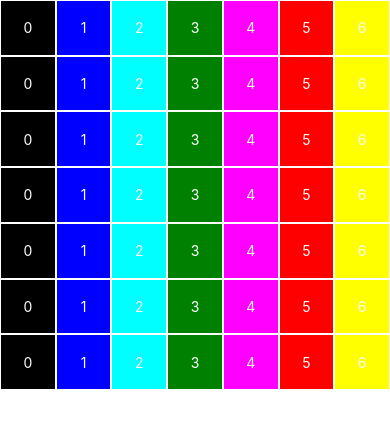
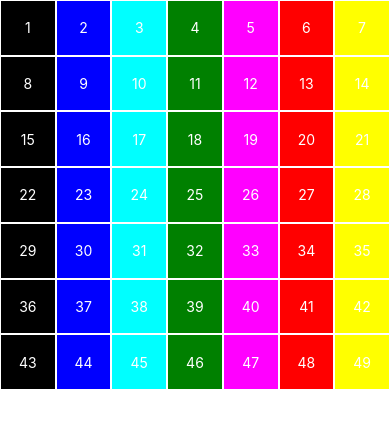
Before and after one commit to AwoyoToyin/RNGrid, a React Native app: screen / in a window 390 px wide. Shown: the top 428 px of the page. Built offline with nearby package versions, Linux system fonts and the light colour scheme.

Commit message:
Major refactoring

```diff
--- a/src/App.tsx
+++ b/src/App.tsx
@@ -6,9 +6,9 @@
  * https://github.com/emin93/react-native-template-typescript
  */
 import React, { Component } from 'react';
-import { Dimensions, ScrollView, StyleSheet, View } from 'react-native';
+import { Dimensions, ScrollView, StyleSheet } from 'react-native';
+
 import { Grid } from './components';
-
 import { Colors } from './constants';
 
 const styles = StyleSheet.create({
@@ -20,8 +20,7 @@ const styles = StyleSheet.create({
 interface Props {};
 
 interface State {
-  gridWidth: number,
-  colorSequence: Array<string>
+  gridWidth: number;
 };
 
 export default class App extends Component<Props, State> {
@@ -34,8 +33,7 @@ export default class App extends Component<Props, State> {
 
     // set the initial gridWidth in the app state
     this.state = {
-      gridWidth: 0,
-      colorSequence: Colors.sequence
+      gridWidth: 0
     }
   }
 
@@ -50,24 +48,14 @@ export default class App extends Component<Props, State> {
 
     /**
      * Re-calculate each grid size
-     * Since we're giving the grid items a margin of 2, that adds an extra width of (2 * num of rows)
+     * Since we're giving the grid items a margin of 2, that adds an extra width of (2 * num of columns)
      *
      * Subtract this extra from the current width to get the actual width we're working with
-     * Divide the result by the number of rows
+     * Divide the result by the number of columns
      */
-    const gridWidth = Math.round(width - (this.rows * 2)) / this.rows;
+    const gridWidth = Math.round(width - (this.cols * 2)) / this.cols;
     // update the gridWidth in the state for use
     this.setState({ gridWidth });
-  }
-
-  _handleGridItemClicked = (index: number) => {
-    const colorSequence = this.state.colorSequence;
-
-    if (colorSequence[index+1]) {
-      colorSequence[index] = colorSequence[index+1];
-    }
-
-    this.setState({ colorSequence })
   }
 
   render() {
@@ -78,11 +66,9 @@ export default class App extends Component<Props, State> {
       >
 
         <Grid
-          rows={7}
-          cols={7}
+          rows={this.rows}
+          cols={this.cols}
           width={this.state.gridWidth}
-          colors={this.state.colorSequence}
-          onItemClick={this._handleGridItemClicked}
         />
 
       </ScrollView>
--- a/src/components/Grid.tsx
+++ b/src/components/Grid.tsx
@@ -1,12 +1,8 @@
-import _ from 'lodash';
 import React, { Component } from 'react';
-import { StyleSheet, Text, View, Animated, TouchableOpacity } from 'react-native';
+import { StyleSheet, Text, TouchableOpacity, View } from 'react-native';
+import { Colors } from '../constants';
 
 const styles = StyleSheet.create({
-  gridColumn: {
-    flex: 1,
-    flexDirection: 'column',
-  },
   gridRow: {
     flex: 1,
     flexDirection: 'row',
@@ -24,56 +20,101 @@ const styles = StyleSheet.create({
 });
 
 interface Props {
-  rows: number,
-  cols: number,
-  width: number,
-  colors: Array<string>,
-  onItemClick: any
+  rows: number;
+  cols: number;
+  width: number;
 };
 
-const backgroundColor = (currentBgColor: string, nextBgColor: string) => this.animatedValue.interpolate({
-  inputRange: [ 0, 1 ],
-  outputRange: [ currentBgColor, nextBgColor ]
+interface State {
+  colorSequence: Array<string>;
+  gridBgColors: Array<string>;
+};
+
+export default class Grid extends Component<Props, State>  {
+
+  constructor(props) {
+    super(props);
+
+    this.state = {
+      colorSequence: Colors.sequence,
+      gridBgColors:  Colors.sequence
+    }
+  }
+
+  _handleGridItemClicked = (index: number) => {
+    let { gridBgColors } = this.state;
+    console.log('Grid Colors: ', gridBgColors);
+
+    if (gridBgColors[index+1]) {
+      gridBgColors[index] = gridBgColors[index+1];
+      this.setState({ gridBgColors }, function () {
+        console.log('Clicked: ', this.state);
       });
+    }
+  }
 
-export default class Grid extends Component<Props> {
-
-  render() {
+  _renderItems = () => {
 
     // destructure the properties for easier use
-    const { rows, cols, width, colors, onItemClick } = this.props;
+    const { rows, cols, width } = this.props;
+    let { gridBgColors, colorSequence } = this.state;
 
-    return (
+    // the maximum number of grids to be created
+    const max = rows * cols;
 
-        <View style={styles.gridColumn}>
+    // holds the grids
+    const grids = [];
 
-        {/* Loop through and create the required number of columns */}
-        {_.times(cols, i =>
-          <View
-            key={i}
-            style={styles.gridRow}
-          >
+    // set current backgroundColorindex
+    let bgColorIndex = 1;
 
-            {/* Loop through and create the required number of rows */}
-            {_.times(rows, r =>
+    for (let i = 1; i <= max; i++) {
+      /**
+       * If the current index is equals to the number of columns required or,
+       * If the current index is a multiple of the columns required
+       * Set the background color to the last color in the colors array and
+       * Reset the bgColorIndex to 0 as it will be incremented later in the code
+       *
+       * If neither, set the background color by the current bgColorIndex
+       */
+      if ((i === cols) || ((i % cols) === 0)) {
+        bgColorIndex = 0;
+        gridBgColors[i] = colorSequence[cols];
+      } else {
+        gridBgColors[i] = colorSequence[bgColorIndex];
+      }
 
-              <TouchableOpacity key={r} onPress={() => onItemClick(r)}>
+      {() => this.setState({gridBgColors})};
+
+      grids.push(
+        <View key={i}>
+
+          <TouchableOpacity onPress={() => this._handleGridItemClicked(i)}>
             <View
               style={[styles.gridItem, {
                 width: width,
                 height: width,
-                    backgroundColor: colors[r]
+                backgroundColor: this.state.gridBgColors[i]
               }]}
             >
-                  <Text style={styles.text}>{r}</Text>
+              <Text style={styles.text}>{i}</Text>
             </View>
           </TouchableOpacity>
 
-            )}
+        </View>
+      );
 
-          </View>
-        )}
+      bgColorIndex++;
+    }
 
+    return grids;
+  }
+
+  render() {
+    console.log('GridBGColors: ', this.state.gridBgColors);
+    return (
+      <View style={styles.gridRow}>
+        {this._renderItems()}
       </View>
     );
   }
--- a/src/constants/Colors.tsx
+++ b/src/constants/Colors.tsx
@@ -1,6 +1,12 @@
-const sequence = [
-  'black', 'blue', 'cyan', 'green', 'magenta', 'red', 'yellow'
-]
+let sequence = [];
+
+sequence[1] = 'black';
+sequence[2] = 'blue';
+sequence[3] = 'cyan';
+sequence[4] = 'green';
+sequence[5] = 'magenta';
+sequence[6] = 'red';
+sequence[7] = 'yellow';
 
 export default {
   sequence
```
Lines whose indentation alone changed are shown as unchanged.
